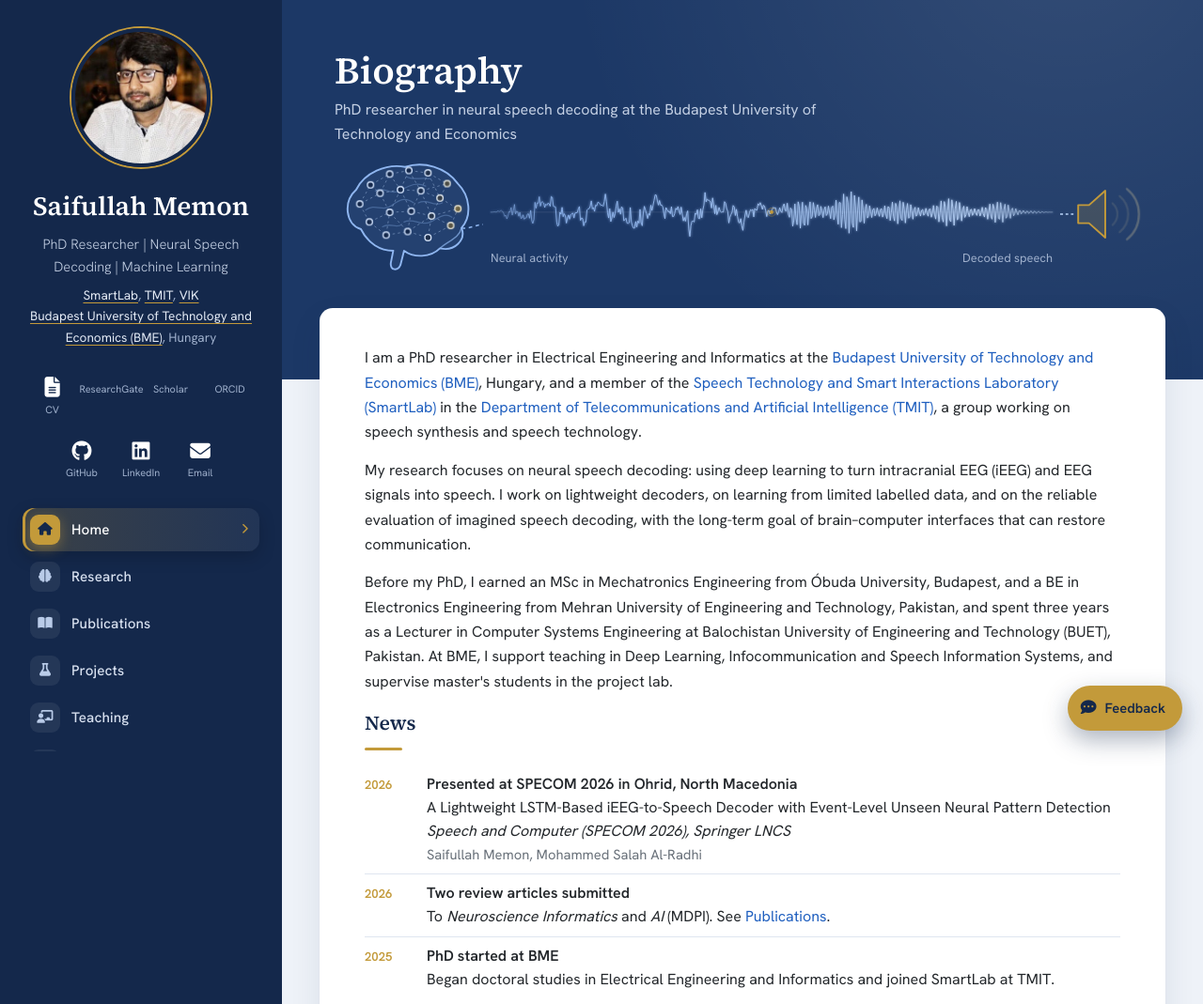
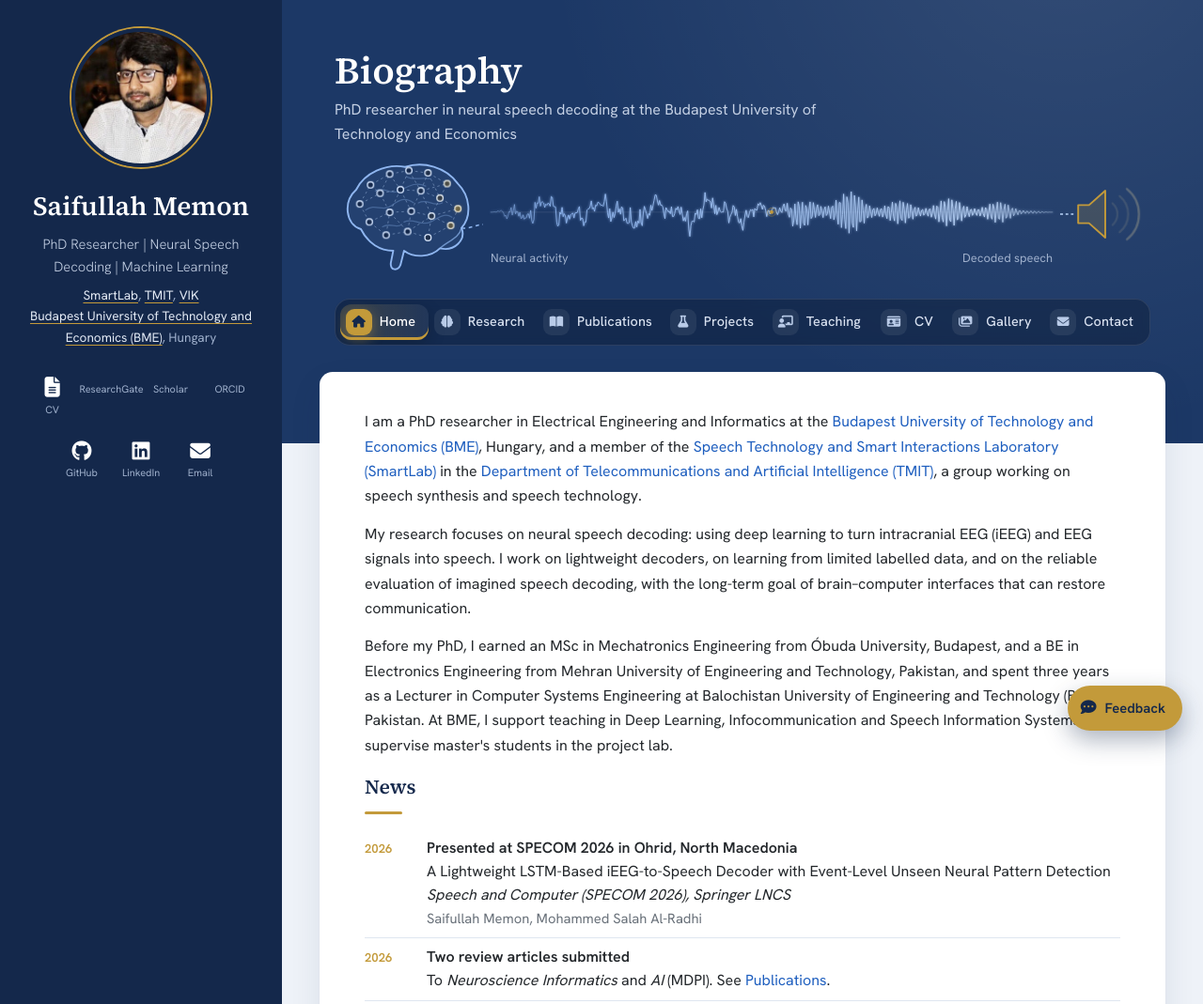
Before and after one commit to memonsaif/memonsaif.github.io, a plain HTML site: page index.html in a window 1280 px wide. Shown: the top 1069 px of the page at 94% size. Drawn offline with Linux system fonts and the light colour scheme; some icons are missing.

Commit message:
Update website

```diff
--- a/index.html
+++ b/index.html
@@ -805,6 +805,47 @@
     .fb-fab::before { animation: none; display: none; }
     .fb-card, .fb-modal { transition: none; }
   }
+
+  /* ---------- Navigation bar under the cover ---------- */
+  .page-band .topnav { margin: 26px 0 0; max-width: 1120px; }
+  .page-band .topnav ul {
+    position: relative; display: flex; flex-wrap: nowrap; gap: 2px; padding: 5px; margin: 0;
+    background: rgba(8, 18, 38, .35); border: 1px solid rgba(255,255,255,.10); border-radius: 16px;
+    backdrop-filter: blur(6px); -webkit-backdrop-filter: blur(6px);
+    overflow-x: auto; scrollbar-width: none;
+  }
+  .page-band .topnav ul::-webkit-scrollbar { display: none; }
+  .page-band .topnav li { list-style: none; flex: 1 0 auto; }
+  .page-band .topnav .nav-pill {
+    display: block; right: auto; bottom: auto;
+    transition: left .45s cubic-bezier(.3,1.3,.4,1), width .35s ease, top .3s ease, height .3s ease, opacity .3s ease;
+    box-shadow: inset 0 -3px 0 var(--gold), 0 6px 18px rgba(0,0,0,.2);
+  }
+  .page-band .topnav a { padding: 5px 12px 5px 5px; gap: 8px; font-size: .9rem; white-space: nowrap; border: 0; justify-content: center; }
+  .page-band .topnav .nav-tx { flex: 0 0 auto; }
+  .page-band .topnav .nav-ic { flex-basis: 28px; height: 28px; font-size: .8rem; }
+  .page-band .topnav .nav-go { display: none; }
+  .page-band .topnav a.active { background: transparent; color: #fff; }
+  .page-band .topnav a.active .nav-ic { background: var(--gold); color: var(--navy); }
+  .page-band { padding-bottom: 104px; }
+  @media (min-width: 861px) and (max-width: 1260px) {
+    .page-band .topnav ul { display: grid; grid-template-columns: repeat(4, 1fr); overflow: visible; }
+    .page-band .topnav a { justify-content: flex-start; }
+  }
+  @media (max-width: 860px) {
+    .page-band .topnav { margin: 18px -20px 0; }
+    .page-band .topnav ul {
+      flex-wrap: nowrap; overflow-x: auto; width: auto; border-radius: 0; border-left: 0; border-right: 0;
+      padding: 6px 16px; scrollbar-width: none; scroll-snap-type: x proximity;
+    }
+    .page-band .topnav ul::-webkit-scrollbar { display: none; }
+    .page-band .topnav li { scroll-snap-align: start; flex: 0 0 auto; }
+    .page-band .topnav a { border: 0; border-radius: 12px; font-size: .86rem; padding: 5px 12px 5px 5px; }
+    .page-band .topnav a.active { background: transparent; color: #fff; border: 0; }
+    .page-band .topnav a.active .nav-ic { background: var(--gold); color: var(--navy); }
+    .page-band .topnav .nav-ic { flex-basis: 26px; height: 26px; border-radius: 8px; }
+    .page-band { padding-bottom: 86px; }
+  }
 </style>
 </head>
 <body>
@@ -832,19 +873,6 @@
       <a href="mailto:saifullah.memon@tmit.bme.hu"><i class="fa-solid fa-envelope"></i>Email</a>
     </div>
 
-    <nav>
-      <ul>
-        <li class="nav-pill" aria-hidden="true"></li>
-        <li><a href="#home" data-page="home"><span class="nav-ic"><i class="fa-solid fa-house"></i></span><span class="nav-tx">Home</span><i class="fa-solid fa-chevron-right nav-go" aria-hidden="true"></i></a></li>
-        <li><a href="#research" data-page="research"><span class="nav-ic"><i class="fa-solid fa-brain"></i></span><span class="nav-tx">Research</span><i class="fa-solid fa-chevron-right nav-go" aria-hidden="true"></i></a></li>
-        <li><a href="#publications" data-page="publications"><span class="nav-ic"><i class="fa-solid fa-book-open"></i></span><span class="nav-tx">Publications</span><i class="fa-solid fa-chevron-right nav-go" aria-hidden="true"></i></a></li>
-        <li><a href="#projects" data-page="projects"><span class="nav-ic"><i class="fa-solid fa-flask"></i></span><span class="nav-tx">Projects</span><i class="fa-solid fa-chevron-right nav-go" aria-hidden="true"></i></a></li>
-        <li><a href="#teaching" data-page="teaching"><span class="nav-ic"><i class="fa-solid fa-chalkboard-user"></i></span><span class="nav-tx">Teaching</span><i class="fa-solid fa-chevron-right nav-go" aria-hidden="true"></i></a></li>
-        <li><a href="#cv" data-page="cv"><span class="nav-ic"><i class="fa-solid fa-id-card"></i></span><span class="nav-tx">CV</span><i class="fa-solid fa-chevron-right nav-go" aria-hidden="true"></i></a></li>
-        <li><a href="#gallery" data-page="gallery"><span class="nav-ic"><i class="fa-solid fa-images"></i></span><span class="nav-tx">Gallery</span><i class="fa-solid fa-chevron-right nav-go" aria-hidden="true"></i></a></li>
-        <li><a href="#contact" data-page="contact"><span class="nav-ic"><i class="fa-solid fa-envelope"></i></span><span class="nav-tx">Contact</span><i class="fa-solid fa-chevron-right nav-go" aria-hidden="true"></i></a></li>
-      </ul>
-    </nav>
   </aside>
 
   <!-- ===================== CONTENT ===================== -->
@@ -894,6 +922,19 @@
           </g>
         </svg>
         </div>
+      <nav class="topnav" aria-label="Main">
+        <ul>
+          <li class="nav-pill" aria-hidden="true"></li>
+          <li><a href="#home" data-page="home"><span class="nav-ic"><i class="fa-solid fa-house"></i></span><span class="nav-tx">Home</span><i class="fa-solid fa-chevron-right nav-go" aria-hidden="true"></i></a></li>
+          <li><a href="#research" data-page="research"><span class="nav-ic"><i class="fa-solid fa-brain"></i></span><span class="nav-tx">Research</span><i class="fa-solid fa-chevron-right nav-go" aria-hidden="true"></i></a></li>
+          <li><a href="#publications" data-page="publications"><span class="nav-ic"><i class="fa-solid fa-book-open"></i></span><span class="nav-tx">Publications</span><i class="fa-solid fa-chevron-right nav-go" aria-hidden="true"></i></a></li>
+          <li><a href="#projects" data-page="projects"><span class="nav-ic"><i class="fa-solid fa-flask"></i></span><span class="nav-tx">Projects</span><i class="fa-solid fa-chevron-right nav-go" aria-hidden="true"></i></a></li>
+          <li><a href="#teaching" data-page="teaching"><span class="nav-ic"><i class="fa-solid fa-chalkboard-user"></i></span><span class="nav-tx">Teaching</span><i class="fa-solid fa-chevron-right nav-go" aria-hidden="true"></i></a></li>
+          <li><a href="#cv" data-page="cv"><span class="nav-ic"><i class="fa-solid fa-id-card"></i></span><span class="nav-tx">CV</span><i class="fa-solid fa-chevron-right nav-go" aria-hidden="true"></i></a></li>
+          <li><a href="#gallery" data-page="gallery"><span class="nav-ic"><i class="fa-solid fa-images"></i></span><span class="nav-tx">Gallery</span><i class="fa-solid fa-chevron-right nav-go" aria-hidden="true"></i></a></li>
+          <li><a href="#contact" data-page="contact"><span class="nav-ic"><i class="fa-solid fa-envelope"></i></span><span class="nav-tx">Contact</span><i class="fa-solid fa-chevron-right nav-go" aria-hidden="true"></i></a></li>
+        </ul>
+      </nav>
     </header>
 
     <!-- ========== HOME ========== -->
@@ -1522,7 +1563,10 @@
     if (!pill) return;
     if (!a) { pill.style.opacity = 0; return; }
     var li = a.parentElement;
-    pill.style.opacity = 1; pill.style.top = li.offsetTop + 'px'; pill.style.height = li.offsetHeight + 'px';
+    pill.style.opacity = 1;
+    pill.style.left = li.offsetLeft + 'px'; pill.style.width = li.offsetWidth + 'px';
+    pill.style.top = li.offsetTop + 'px'; pill.style.height = li.offsetHeight + 'px';
+    if (a.scrollIntoView && window.innerWidth <= 860) { var ul = li.parentElement; ul.scrollTo({ left: li.offsetLeft - 16, behavior: 'smooth' }); }
   }
   window.addEventListener('resize', movePill);
   function showPage(id) {
```
